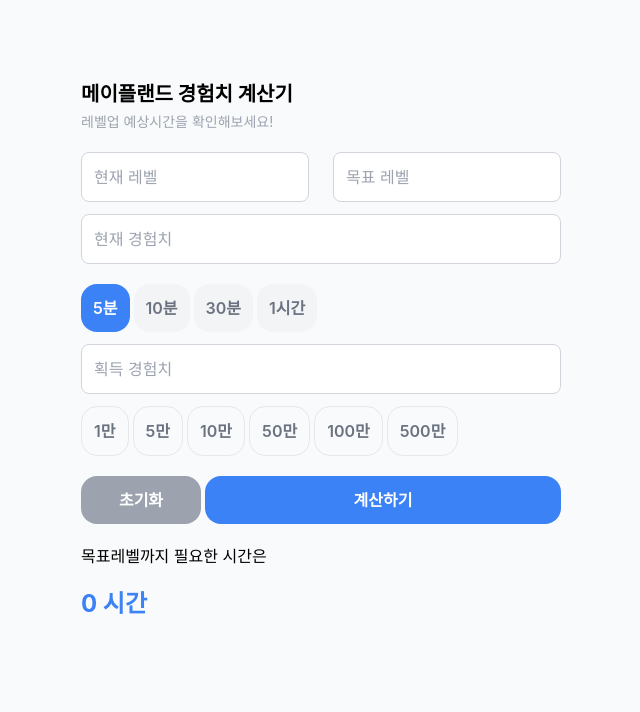
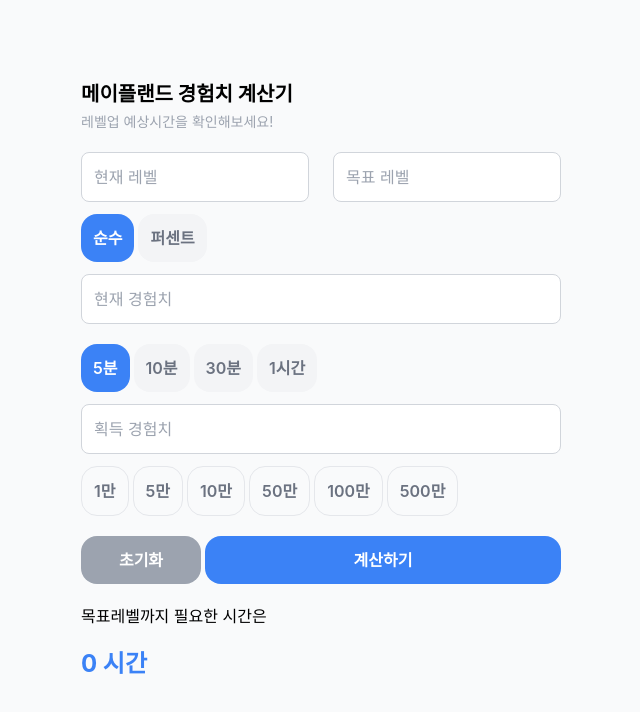
Before and after one commit to yesgusdn/mpland-exp-calc, a React (Create React App) app: page / in a window 1280 px wide. Shown: the top 712 px of the page, without its empty margins (319-959 px from the left). Built offline with nearby package versions, Linux system fonts and the light colour scheme.

Commit message:
경험치 타입 추가

```diff
--- a/src/Pages/Home/index.js
+++ b/src/Pages/Home/index.js
@@ -6,13 +6,20 @@ import ExpButton from "../../Components/expButton";
 import data from "./../../data";
 
 const Home = () => {
+    // 현재레벨, 목표레벨
     const [currentLvl, setCurrentLvl] = useState("");
     const [targetLvl, setTargetLvl] = useState("");
+
+    // 경험치 타입
+    const [expType, setExpType] = useState("pure");
+
     const [currentExp, setCurrentExp] = useState("");
     const [exp, setExp] = useState("");
 
+    // 시간 타입
     const [nowTime, setNowTime] = useState(5);
 
+    // 필요시간
     const [needTime, setNeedTime] = useState(0);
 
     // 에러메시지
@@ -80,7 +87,14 @@ const Home = () => {
             needExp += Number(data.exps[i]);
         }
 
-        needExp = currentExp ? needExp - Number(currentExp) : needExp;
+        let convertExp = currentExp;
+
+        if (currentExp && expType === "percent") {
+            const allExp = data.exps[numCurrentLvl];
+            convertExp = (allExp / 100) * currentExp;
+        }
+
+        needExp = convertExp ? needExp - Number(convertExp) : needExp;
         let resultTime = ((needExp / exp) * Number(nowTime)) / 60;
         resultTime = Math.round(resultTime * 1000) / 1000;
         setNeedTime(resultTime);
@@ -115,6 +129,19 @@ const Home = () => {
                         />
                     </div>
                 </div>
+                <div className="space-y-3">
+                    <div className="flex space-x-1">
+                        {data.expTypeList.map((type) => (
+                            <div key={type.id}>
+                                <MyButton
+                                    active={expType === type.id}
+                                    onClick={() => setExpType(type.id)}
+                                >
+                                    {type.name}
+                                </MyButton>
+                            </div>
+                        ))}
+                    </div>
                     <MyInput
                         id="3"
                         type="text"
@@ -123,6 +150,7 @@ const Home = () => {
                         value={currentExp}
                         placeholder="현재 경험치"
                     ></MyInput>
+                </div>
             </div>
             <div className="space-y-3">
                 <div className="flex space-x-1">
--- a/src/data.js
+++ b/src/data.js
@@ -43,6 +43,11 @@ const data = {
         { id: "1000000", name: "100만", value: "1000000" },
         { id: "5000000", name: "500만", value: "5000000" },
     ],
+
+    expTypeList: [
+        { id: "pure", name: "순수" },
+        { id: "percent", name: "퍼센트" },
+    ],
 };
 
 export default data;
```
Lines whose indentation alone changed are shown as unchanged.
